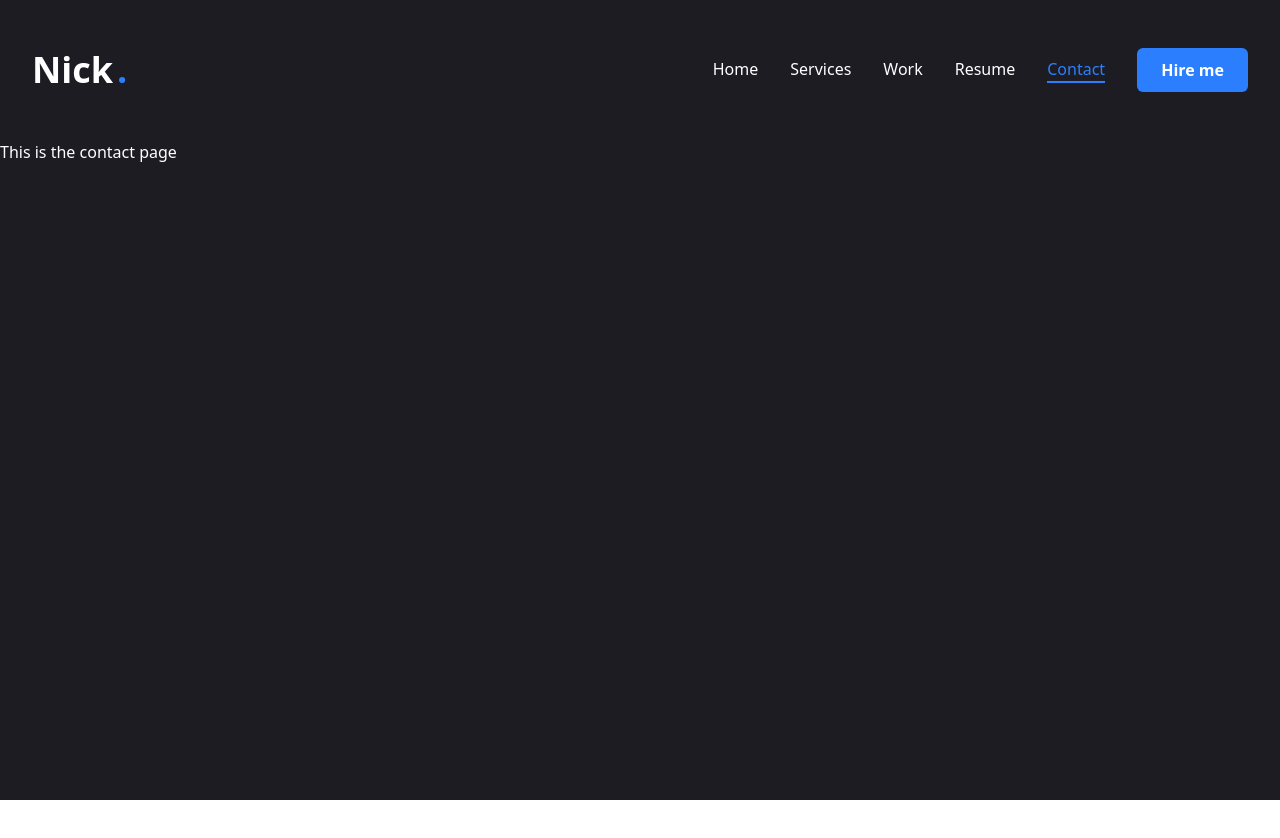
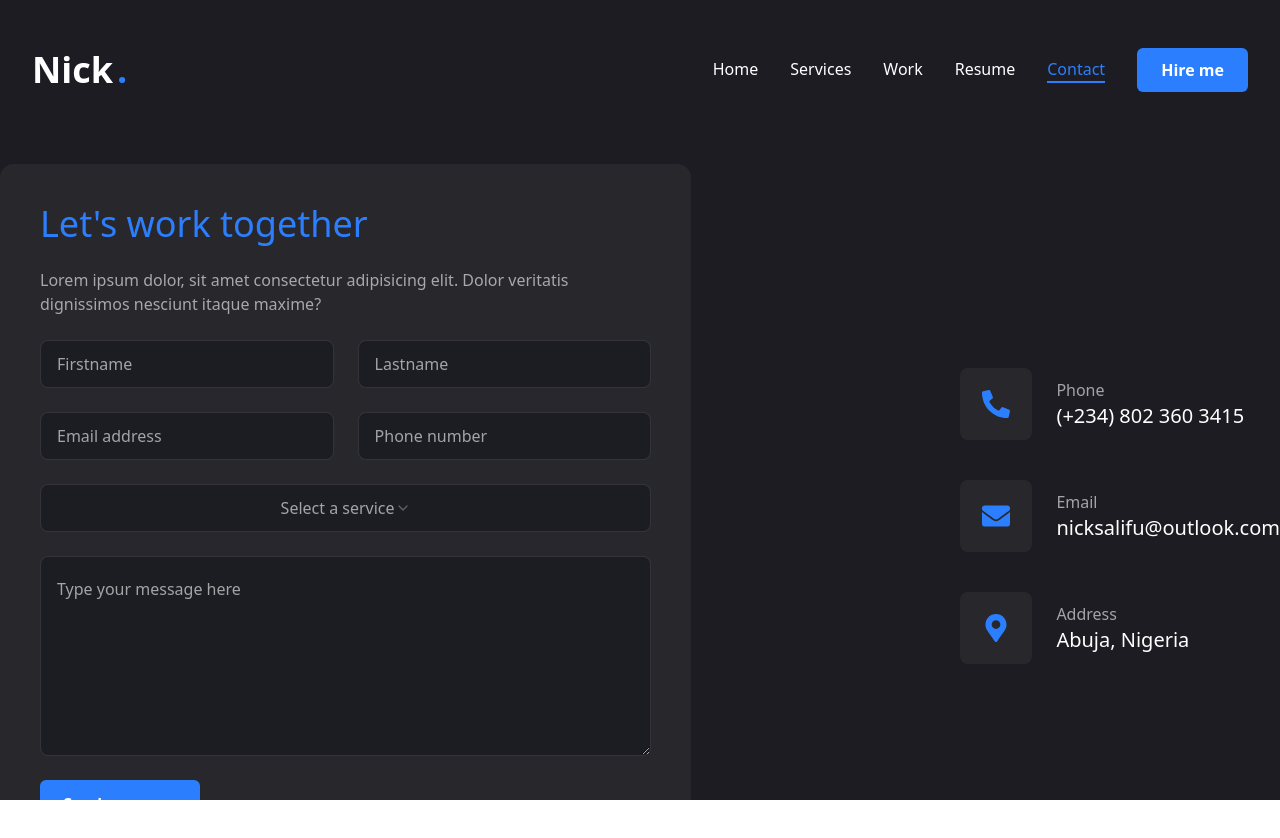
Before and after one commit to Nick-Salifu/portfolio, a Next.js app: page /contact in a window 1280 px wide. Shown: the top 838 px of the page. Before the commit the page ends 800 px from the top, so only its background shows below. Built offline with nearby package versions, Linux system fonts and the light colour scheme.

Commit message:
completing the contact page

```diff
--- a/app/contact/page.jsx
+++ b/app/contact/page.jsx
@@ -1,7 +1,94 @@
+"use client"
+
+import { Button } from "@/components/ui/button"
+import { Input } from "@/components/ui/input"
+import { Textarea } from "@/components/ui/textarea"
+import { Select, SelectContent, SelectGroup, SelectItem, SelectLabel, SelectTrigger, SelectValue } from "@/components/ui/select"
+import { FaPhoneAlt, FaEnvelope, FaMapMarkerAlt } from "react-icons/fa"
+import { motion } from "framer-motion"
+
+
+const info = [
+    {
+        icon: <FaPhoneAlt />,
+        title: "Phone",
+        description: "(+234) 802 360 3415"
+    },
+    {
+        icon: <FaEnvelope />,
+        title: "Email",
+        description: "nicksalifu@outlook.com"
+    },
+    {
+        icon: <FaMapMarkerAlt />,
+        title: "Address",
+        description: "Abuja, Nigeria"
+    },
+]
+
 export default function Contact() {
     return (
-        <div>
-            This is the contact page
-        </div>
+        <motion.section
+            initial={{ opacity: 0 }}
+            animate={{
+                opacity: 1,
+                transition: { delay: 2.4, duration: 0.4, ease: "easeIn" }
+            }}
+            className="py-6"
+        >
+            <div className="container mx-auto">
+                <div className="flex flex-col xl:flex-row gap-[30px]">
+                    <div className="xl:w-[54%] order xl:order-none">
+                        <form className="flex flex-col gap-6 p-10 bg-[#27272c] rounded-xl">
+                            <h3 className="text-4xl text-blue-500">Let's work together</h3>
+                            <p className="text-white/60">Lorem ipsum dolor, sit amet consectetur adipisicing elit. Dolor veritatis dignissimos nesciunt itaque maxime?</p>
+
+                            <div className="grid grid-cols-1 md:grid-cols-2 gap-6">
+                                <Input type="firstname" placeholder="Firstname" />
+                                <Input type="lastname" placeholder="Lastname" />
+                                <Input type="email" placeholder="Email address" />
+                                <Input type="phone" placeholder="Phone number" />
+                            </div>
+
+                            <Select>
+                                <SelectTrigger className="w-full">
+                                    <SelectValue placeholder="Select a service" />
+                                </SelectTrigger>
+                                <SelectContent>
+                                    <SelectGroup>
+                                        <SelectLabel>Select a service</SelectLabel>
+                                        <SelectItem value="est">Web development</SelectItem>
+                                        <SelectItem value="cst">UI/UX</SelectItem>
+                                        <SelectItem value="mst">SEO</SelectItem>
+                                    </SelectGroup>
+                                </SelectContent>
+                            </Select>
+
+                            <Textarea className="h-[200px]" placeholder="Type your message here" />
+                            <Button size="md" className="max-w-40">Send message</Button>
+                        </form>
+                    </div>
+                    <div className="flex-1 flex items-center xl:justify-end order-1 xl:order-none mb-8 xl:mb-0">
+                        <ul className="flex flex-col gap-10">
+                            {
+                                info.map((item, index) => {
+                                    return(
+                                        <li key={index} className="flex items-center gap-6">
+                                            <div className="w-[52px] h-[52px] xl:w-[72px] xl:h-[72px] bg-[#27272c] text-blue-500 flex items-center justify-center rounded-md">
+                                                <div className="text-[28px]">{item.icon}</div>
+                                            </div>
+                                            <div className="flex-1">
+                                                <p className="text-white/60">{item.title}</p>
+                                                <h3 className="text-xl">{item.description}</h3>
+                                            </div>
+                                        </li>
+                                    )
+                                })
+                            }
+                        </ul>
+                    </div>
+                </div>
+            </div>
+        </motion.section>
     )
 }
--- a/components/ui/input.jsx
+++ b/components/ui/input.jsx
@@ -12,9 +12,7 @@
       type={type}
       data-slot="input"
       className={cn(
-        "border-input file:text-foreground placeholder:text-muted-foreground selection:bg-primary selection:text-primary-foreground flex h-9 w-full min-w-0 rounded-md border bg-transparent px-3 py-1 text-base shadow-xs transition-[color,box-shadow] outline-none file:inline-flex file:h-7 file:border-0 file:bg-transparent file:text-sm file:font-medium disabled:pointer-events-none disabled:cursor-not-allowed disabled:opacity-50 md:text-sm",
-        "focus-visible:border-ring focus-visible:ring-ring/50 focus-visible:ring-[3px]",
-        "aria-invalid:ring-destructive/20 dark:aria-invalid:ring-destructive/40 aria-invalid:border-destructive",
+        "flex h-[48px] rounded-md border border-white/10 focus:border-blue-500 font-light bg-[#1c1c23] px-4 py-5 text-base placeholder:text-white/60 outline-none",
         className
       )}
       {...props} />
--- a/components/ui/select.jsx
+++ b/components/ui/select.jsx
@@ -33,7 +33,7 @@
     <SelectPrimitive.Trigger
       data-slot="select-trigger"
       className={cn(
-        "border-input data-[placeholder]:text-muted-foreground [&_svg:not([class*='text-'])]:text-muted-foreground focus-visible:border-ring focus-visible:ring-ring/50 aria-invalid:ring-destructive/20 dark:aria-invalid:ring-destructive/40 aria-invalid:border-destructive flex h-9 w-full items-center justify-between rounded-md border bg-transparent px-3 py-2 text-sm whitespace-nowrap shadow-xs transition-[color,box-shadow] outline-none focus-visible:ring-[3px] disabled:cursor-not-allowed disabled:opacity-50 *:data-[slot=select-value]:line-clamp-1 *:data-[slot=select-value]:flex *:data-[slot=select-value]:items-center *:data-[slot=select-value]:gap-2 [&_svg]:pointer-events-none [&_svg]:shrink-0 [&_svg:not([class*='size-'])]:size-4",
+        "flex h-[48px] items-center justify-center w-full rounded-md border border-white/10 bg-[#1c1c23] px-4 py-5 text-base text-white/60 placeholder:text-white/10 focus:border-blue-500 outline-none",
         className
       )}
       {...props}>
@@ -56,7 +56,7 @@
       <SelectPrimitive.Content
         data-slot="select-content"
         className={cn(
-          "bg-popover text-popover-foreground data-[state=open]:animate-in data-[state=closed]:animate-out data-[state=closed]:fade-out-0 data-[state=open]:fade-in-0 data-[state=closed]:zoom-out-95 data-[state=open]:zoom-in-95 data-[side=bottom]:slide-in-from-top-2 data-[side=left]:slide-in-from-right-2 data-[side=right]:slide-in-from-left-2 data-[side=top]:slide-in-from-bottom-2 relative z-50 max-h-96 min-w-[8rem] overflow-hidden rounded-md border shadow-md",
+          "bg-[#1c1c23] text-white data-[state=open]:animate-in data-[state=closed]:animate-out data-[state=closed]:fade-out-0 data-[state=open]:fade-in-0 data-[state=closed]:zoom-out-95 data-[state=open]:zoom-in-95 data-[side=bottom]:slide-in-from-top-2 data-[side=left]:slide-in-from-right-2 data-[side=right]:slide-in-from-left-2 data-[side=top]:slide-in-from-bottom-2 relative z-50 max-h-96 min-w-[8rem] overflow-hidden rounded-md border border-white/10 shadow-md",
           position === "popper" &&
             "data-[side=bottom]:translate-y-1 data-[side=left]:-translate-x-1 data-[side=right]:translate-x-1 data-[side=top]:-translate-y-1",
           className
@@ -96,7 +96,7 @@
     <SelectPrimitive.Item
       data-slot="select-item"
       className={cn(
-        "focus:bg-accent focus:text-accent-foreground [&_svg:not([class*='text-'])]:text-muted-foreground relative flex w-full cursor-default items-center gap-2 rounded-sm py-1.5 pr-8 pl-2 text-sm outline-hidden select-none data-[disabled]:pointer-events-none data-[disabled]:opacity-50 [&_svg]:pointer-events-none [&_svg]:shrink-0 [&_svg:not([class*='size-'])]:size-4 *:[span]:last:flex *:[span]:last:items-center *:[span]:last:gap-2",
+        "focus:bg-blue-500 focus:text-[#1c1c23] [&_svg:not([class*='text-'])]:text-muted-foreground relative flex w-full cursor-default items-center gap-2 rounded-sm py-1.5 pr-8 pl-2 text-sm outline-hidden select-none data-[disabled]:pointer-events-none data-[disabled]:opacity-50 [&_svg]:pointer-events-none [&_svg]:shrink-0 [&_svg:not([class*='size-'])]:size-4 *:[span]:last:flex *:[span]:last:items-center *:[span]:last:gap-2",
         className
       )}
       {...props}>
--- a/components/ui/textarea.jsx
+++ b/components/ui/textarea.jsx
@@ -10,7 +10,7 @@
     <textarea
       data-slot="textarea"
       className={cn(
-        "border-input placeholder:text-muted-foreground focus-visible:border-ring focus-visible:ring-ring/50 aria-invalid:ring-destructive/20 dark:aria-invalid:ring-destructive/40 aria-invalid:border-destructive flex field-sizing-content min-h-16 w-full rounded-md border bg-transparent px-3 py-2 text-base shadow-xs transition-[color,box-shadow] outline-none focus-visible:ring-[3px] disabled:cursor-not-allowed disabled:opacity-50 md:text-sm",
+        "flex min-h-[80px] w-full rounded-md border border-white/10 bg-[#1c1c23] px-4 py-5 text-base placeholder:text-white/60 focus-visible:outline-none focus-visible:ring-1 focus-visible:ring-blue-500 focus-visible:ring-offset-0 disabled:cursor-not-allowed disabled:opacity-50",
         className
       )}
       {...props} />
```
Also changed, not shown: app/work/page.jsx (line endings or trailing spaces).
